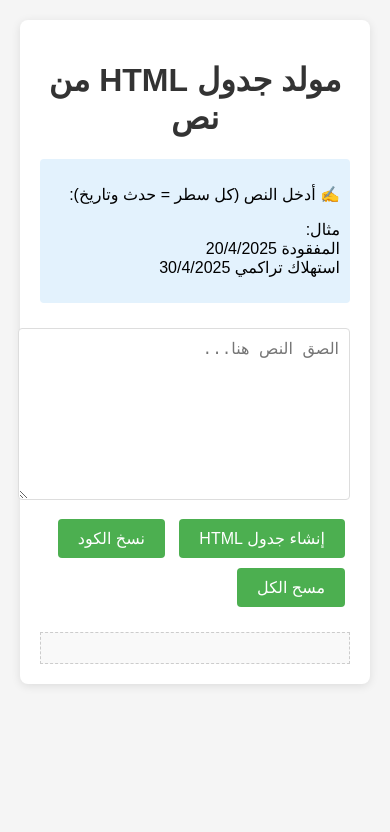
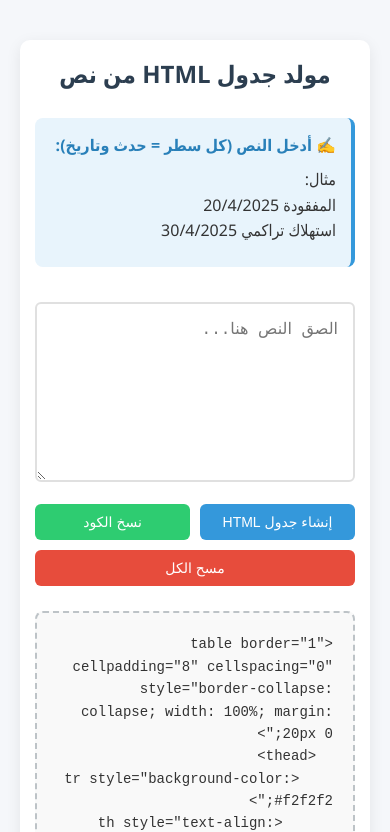
Before and after one commit to mo7amad20/Cod-jdwal, a plain HTML site: page index.html in a window 390 px wide. Both pictures are taken after a click on the button "إنشاء جدول HTML". Shown: the top 832 px of the page. Drawn offline with Linux system fonts and the light colour scheme.

Commit message:
Update index.html

```diff
--- a/index.html
+++ b/index.html
@@ -3,61 +3,175 @@
 <head>
     <meta charset="UTF-8">
     <meta name="viewport" content="width=device-width, initial-scale=1.0">
-    <title>مولد جدول HTML</title>
+    <title>مولد جدول HTML من نص</title>
     <style>
+        /* Reset وتنسيقات عامة */
+        * {
+            box-sizing: border-box;
+            margin: 0;
+            padding: 0;
+        }
+
         body {
-            font-family: Arial, sans-serif;
-            background-color: #f5f5f5;
-            margin: 0;
+            font-family: 'Segoe UI', Tahoma, Geneva, Verdana, sans-serif;
+            background-color: #f5f7fa;
+            color: #333;
+            line-height: 1.6;
             padding: 20px;
         }
+
+        /* تنسيقات الحاوية الرئيسية */
         .container {
-            background: white;
+            background: #ffffff;
             max-width: 800px;
-            margin: 0 auto;
-            padding: 20px;
+            margin: 20px auto;
+            padding: 25px;
+            border-radius: 10px;
+            box-shadow: 0 4px 15px rgba(0, 0, 0, 0.08);
+        }
+
+        /* تنسيقات العنوان */
+        h1 {
+            color: #2c3e50;
+            text-align: center;
+            margin-bottom: 25px;
+            font-size: 28px;
+            font-weight: 600;
+        }
+
+        /* تنسيقات منطقة التعليمات */
+        .instructions {
+            background: #e8f4fc;
+            padding: 15px;
             border-radius: 8px;
-            box-shadow: 0 2px 10px rgba(0, 0, 0, 0.1);
+            margin-bottom: 20px;
+            border-right: 4px solid #3498db;
         }
-        h1 {
-            color: #333;
-            text-align: center;
+
+        .instructions p {
+            margin-bottom: 8px;
         }
+
+        .instructions p:first-child {
+            font-weight: bold;
+            color: #2980b9;
+        }
+
+        /* تنسيقات حقل الإدخال */
         textarea {
             width: 100%;
-            height: 150px;
-            padding: 10px;
-            margin: 10px 0;
-            border: 1px solid #ddd;
-            border-radius: 4px;
+            height: 180px;
+            padding: 15px;
+            margin: 15px 0;
+            border: 2px solid #e0e0e0;
+            border-radius: 6px;
             font-size: 16px;
+            resize: vertical;
+            transition: border-color 0.3s;
         }
+
+        textarea:focus {
+            border-color: #3498db;
+            outline: none;
+            box-shadow: 0 0 0 3px rgba(52, 152, 219, 0.2);
+        }
+
+        /* تنسيقات الأزرار */
+        .button-group {
+            display: flex;
+            gap: 10px;
+            margin-bottom: 20px;
+            flex-wrap: wrap;
+        }
+
         button {
-            background: #4CAF50;
+            background: #3498db;
             color: white;
             border: none;
-            padding: 10px 20px;
-            border-radius: 4px;
+            padding: 12px 24px;
+            border-radius: 6px;
             cursor: pointer;
             font-size: 16px;
-            margin: 5px;
+            font-weight: 500;
+            transition: all 0.3s;
+            flex: 1;
+            min-width: 120px;
         }
+
         button:hover {
-            background: #45a049;
+            background: #2980b9;
+            transform: translateY(-2px);
         }
+
+        button:active {
+            transform: translateY(0);
+        }
+
+        button:nth-child(2) {
+            background: #2ecc71;
+        }
+
+        button:nth-child(2):hover {
+            background: #27ae60;
+        }
+
+        button:nth-child(3) {
+            background: #e74c3c;
+        }
+
+        button:nth-child(3):hover {
+            background: #c0392b;
+        }
+
+        /* تنسيقات منطقة الإخراج */
         #output {
-            margin-top: 20px;
-            padding: 15px;
-            border: 1px dashed #ccc;
+            margin-top: 25px;
+            padding: 20px;
+            border: 2px dashed #bdc3c7;
+            border-radius: 8px;
             background: #f9f9f9;
             white-space: pre-wrap;
-            font-family: monospace;
+            font-family: 'Courier New', Courier, monospace;
+            font-size: 14px;
+            min-height: 100px;
+            overflow-x: auto;
         }
-        .instructions {
-            background: #e3f2fd;
-            padding: 10px;
-            border-radius: 4px;
-            margin-bottom: 15px;
+
+        /* تأثيرات للتفاعل */
+        .success-message {
+            position: fixed;
+            top: 20px;
+            right: 20px;
+            background: #2ecc71;
+            color: white;
+            padding: 15px 25px;
+            border-radius: 5px;
+            box-shadow: 0 4px 6px rgba(0, 0, 0, 0.1);
+            transform: translateY(-100px);
+            opacity: 0;
+            transition: all 0.4s;
+            z-index: 1000;
+        }
+
+        .success-message.show {
+            transform: translateY(0);
+            opacity: 1;
+        }
+
+        /* تنسيقات للجوال */
+        @media (max-width: 600px) {
+            .container {
+                padding: 15px;
+            }
+
+            h1 {
+                font-size: 24px;
+            }
+
+            button {
+                padding: 10px 15px;
+                font-size: 14px;
+            }
         }
     </style>
 </head>
@@ -72,7 +186,7 @@
 
         <textarea id="textInput" placeholder="الصق النص هنا..."></textarea>
 
-        <div>
+        <div class="button-group">
             <button onclick="generateHTML()">إنشاء جدول HTML</button>
             <button onclick="copyToClipboard()">نسخ الكود</button>
             <button onclick="clearAll()">مسح الكل</button>
@@ -81,11 +195,23 @@
         <div id="output">ستظهر أكواد HTML هنا...</div>
     </div>
 
+    <div id="successMessage" class="success-message">تم نسخ كود HTML بنجاح!</div>
+
     <script>
         function generateHTML() {
             const inputText = document.getElementById("textInput").value;
             const lines = inputText.split('\n');
             let htmlCode = '';
+
+            // بداية جدول HTML
+            htmlCode += '&lt;table border="1" cellpadding="8" cellspacing="0" style="border-collapse: collapse; width: 100%; margin: 20px 0;"&gt;\n';
+            htmlCode += '  &lt;thead&gt;\n';
+            htmlCode += '    &lt;tr style="background-color: #f2f2f2;"&gt;\n';
+            htmlCode += '      &lt;th style="text-align: right; padding: 12px;"&gt;الحدث&lt;/th&gt;\n';
+            htmlCode += '      &lt;th style="text-align: center; padding: 12px;"&gt;التاريخ&lt;/th&gt;\n';
+            htmlCode += '    &lt;/tr&gt;\n';
+            htmlCode += '  &lt;/thead&gt;\n';
+            htmlCode += '  &lt;tbody&gt;\n';
 
             for (const line of lines) {
                 if (line.trim() === '') continue;
@@ -95,26 +221,56 @@
 
                 if (dateMatch) {
                     const date = dateMatch[0];
-                    const text =
-               line.replace(date, '').trim();
-                    htmlCode += `&lt;tr&gt;\n    &lt;td&gt;${text}&lt;/td&gt;\n    &lt;td&gt;${date}&lt;/td&gt;\n&lt;/tr&gt;\n`;
+                    const text = line.replace(date, '').trim();
+
+                    htmlCode += '    &lt;tr&gt;\n';
+                    htmlCode += `      &lt;td style="text-align: right; padding: 10px;"&gt;${text}&lt;/td&gt;\n`;
+                    htmlCode += `      &lt;td style="text-align: center; padding: 10px;"&gt;${date}&lt;/td&gt;\n`;
+                    htmlCode += '    &lt;/tr&gt;\n';
                 }
             }
+
+            // نهاية جدول HTML
+            htmlCode += '  &lt;/tbody&gt;\n';
+            htmlCode += '&lt;/table&gt;\n';
 
             document.getElementById("output").innerHTML = htmlCode;
         }
 
         function copyToClipboard() {
             const outputText = document.getElementById("output").textContent;
+
+            if (!outputText || outputText === 'ستظهر أكواد HTML هنا...') {
+                showMessage('لا يوجد محتوى للنسخ!', 'error');
+                return;
+            }
+
             navigator.clipboard.writeText(outputText)
-                .then(() => alert("تم نسخ كود HTML بنجاح!"))
-                .catch(err => alert("حدث خطأ أثناء النسخ: " + err));
+                .then(() => showMessage('تم نسخ كود HTML بنجاح!', 'success'))
+                .catch(err => showMessage('حدث خطأ أثناء النسخ: ' + err, 'error'));
         }
 
         function clearAll() {
             document.getElementById("textInput").value = '';
             document.getElementById("output").textContent = 'ستظهر أكواد HTML هنا...';
         }
+
+        function showMessage(message, type) {
+            const msgElement = document.getElementById("successMessage");
+            msgElement.textContent = message;
+
+            if (type === 'error') {
+                msgElement.style.background = '#e74c3c';
+            } else {
+                msgElement.style.background = '#2ecc71';
+            }
+
+            msgElement.classList.add('show');
+
+            setTimeout(() => {
+                msgElement.classList.remove('show');
+            }, 3000);
+        }
     </script>
 </body>
 </html>
```
